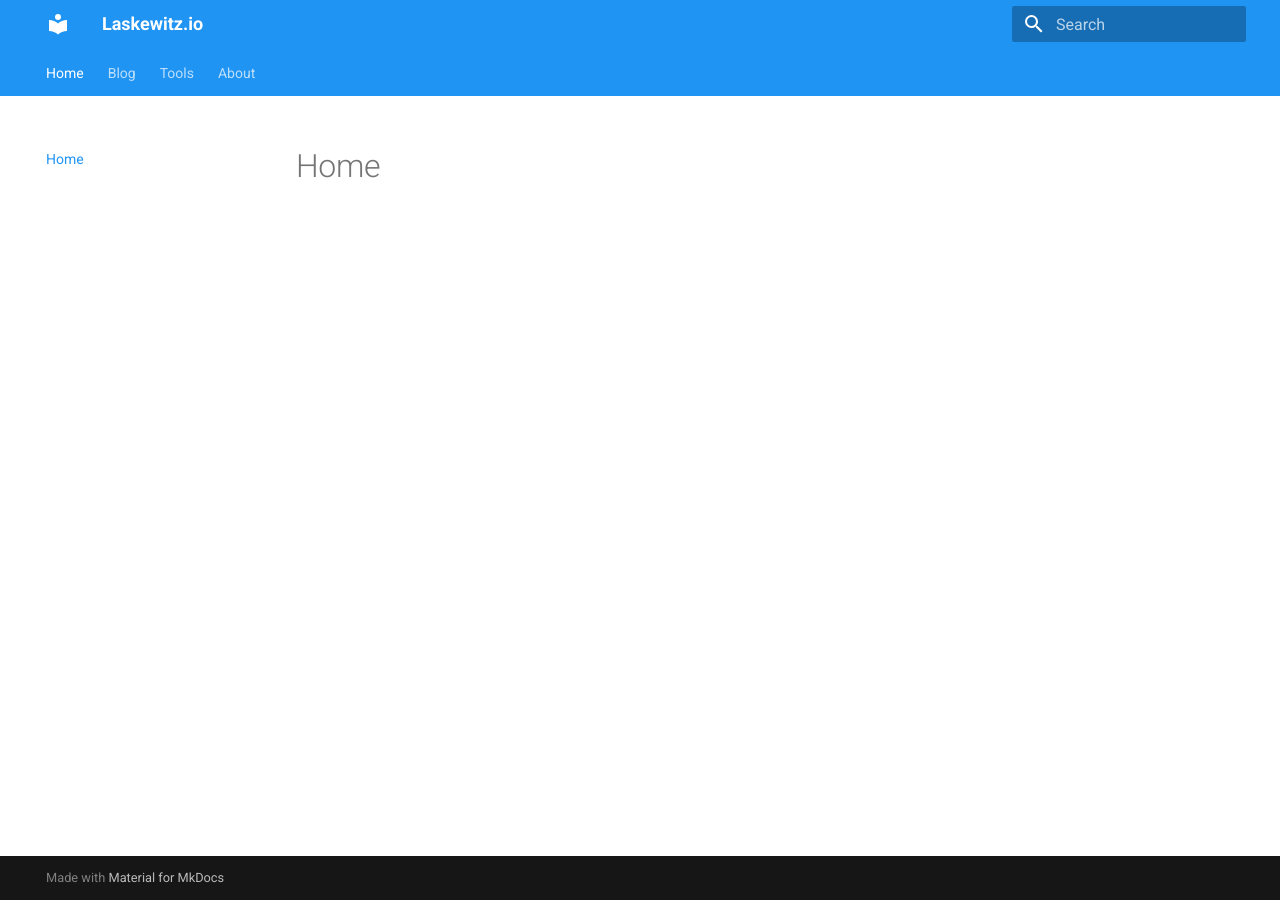
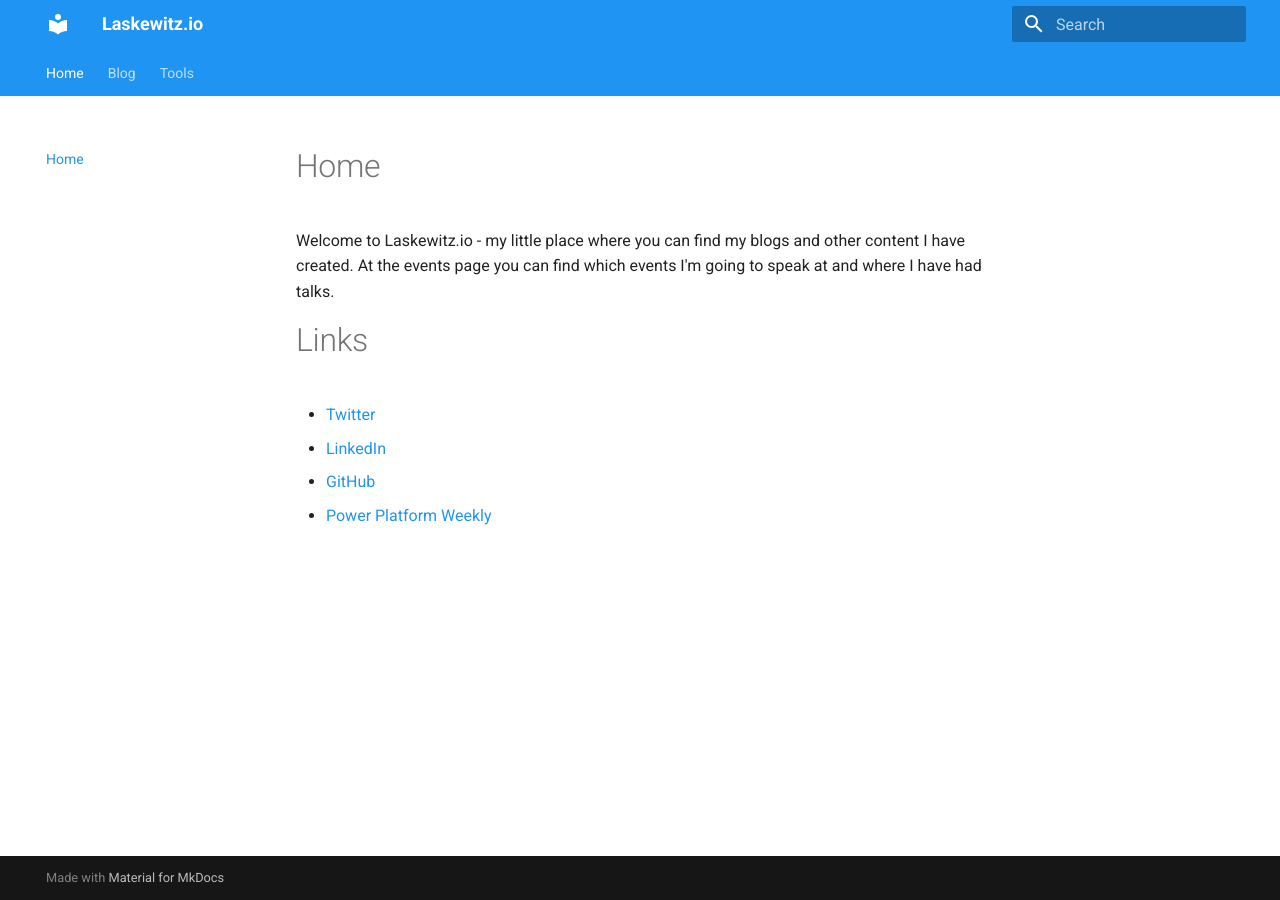
Before and after one commit to Laskewitz/laskewitz.github.io, an MkDocs documentation site: the page built from docs/index.md, in a window 1280 px wide. Built offline with MkDocs 1.6.1 and Material for MkDocs 9.7.7, drawn with Linux system fonts in a browser that asks for light colours.

Commit message:
Moved pages around

```diff
--- a/docs/index.md
+++ b/docs/index.md
@@ -1 +1,10 @@
 # Home
+
+Welcome to Laskewitz.io - my little place where you can find my blogs and other content I have created. At the events page you can find which events I'm going to speak at and where I have had talks.
+
+# Links
+
+- [Twitter](https://www.twitter.com/laskewitz)
+- [LinkedIn](https://www.linkedin.com/in/laskewitz)
+- [GitHub](https://www.github.com/laskewitz)
+- [Power Platform Weekly](https://www.ppweekly.com)
--- a/mkdocs.yml
+++ b/mkdocs.yml
@@ -14,4 +14,3 @@ nav:
   - Blog: 'blog/index.md'
   - Tools:
       - Power Platform Connectors: 'connectors/index.md'
-  - About: 'about.md'
```
Also changed, not shown: docs/about.md (deleted, +0 -10 lines).
